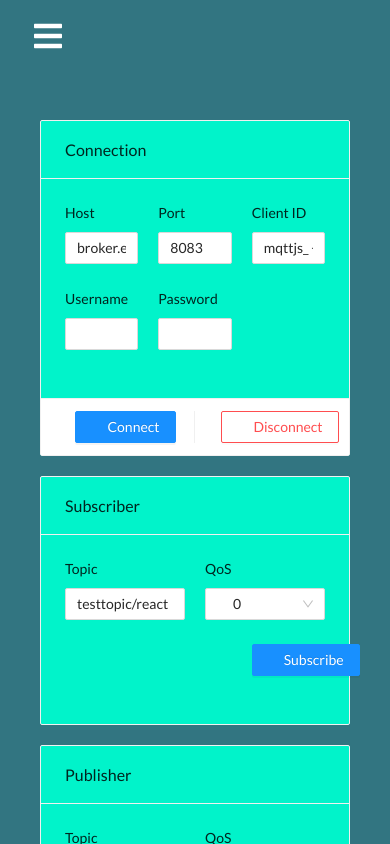
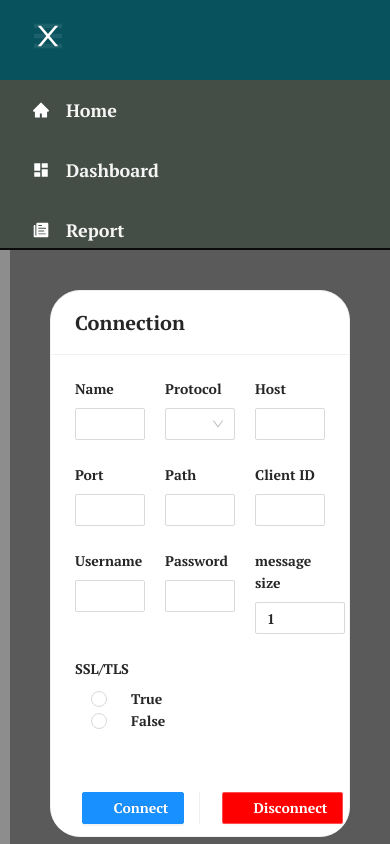
Before and after one commit to rexfordkode/IIoT-Dashboard, a React (Create React App) app in the folder client/: page /dashboard in a window 390 px wide. Shown: the top 844 px of the page. Built offline with nearby package versions, Linux system fonts and the light colour scheme.

Commit message:
UI updates

```diff
--- a/client/src/App.css
+++ b/client/src/App.css
@@ -1,14 +1,15 @@
-@import url('https://fonts.googleapis.com/css2?family=Lato&display=swap');
+@import url('https://fonts.googleapis.com/css2?family=PT+Serif:wght@700&display=swap');
 
 * {
   box-sizing: border-box;
   margin: 0;
   padding: 0;
-  font-family: 'Lato', sans-serif;
+  font-family: 'PT Serif', sans-serif;
 }
 
 .home,
-.reports{
+.reports,
+.products {
   display: flex;
   height: 90vh;
   align-items: center;
--- a/client/src/components/Hook/Connection.js
+++ b/client/src/components/Hook/Connection.js
@@ -1,36 +1,9 @@
-import React from 'react';
-import { Card, Button, Form, Input, Row, Col } from 'antd';
+import React, { useState } from "react";
+import { Select, Radio, Card, Button, Form, Input, Row, Col, InputNumber } from "antd";
 
 const Connection = ({ connect, disconnect, connectBtn }) => {
+  const [messageSize, setMessageSize] = useState(1);
   const [form] = Form.useForm();
-  const record = {
-    host: 'broker.emqx.io',
-    clientId: `mqttjs_ + ${Math.random().toString(16).substr(2, 8)}`,
-    port: 8083,
-  };
-  const onFinish = (values) => {
-    const { host, clientId, port, username, password } = values;
-    const url = `ws://${host}:${port}/mqtt`;
-    const options = {
-      keepalive: 30,
-      protocolId: 'MQTT',
-      protocolVersion: 4,
-      clean: true,
-      reconnectPeriod: 1000,
-      connectTimeout: 30 * 1000,
-      will: {
-        topic: 'WillMsg',
-        payload: 'Connection Closed abnormally..!',
-        qos: 0,
-        retain: false
-      },
-      rejectUnauthorized: false
-    };
-    options.clientId = clientId;
-    options.username = username;
-    options.password = password;
-    connect(url, options);
-  };
 
   const handleConnect = () => {
     form.submit();
@@ -45,65 +18,97 @@ const Connection = ({ connect, disconnect, connectBtn }) => {
       layout="vertical"
       name="basic"
       form={form}
-      initialValues={record}
-      onFinish={onFinish}
     >
       <Row gutter={20}>
         <Col span={8}>
-          <Form.Item
-            label="Host"
-            name="host"
-          >
+          <Form.Item label="Name" name="name">
+            <Input />
+          </Form.Item>
+        </Col>
+
+        <Col span={8}>
+          <Form.Item label="Protocol" name="protocol">
+            <Select id="protocol">
+              <option value="mqtt://">mqtt://</option>
+              <option value="mqtts://">mqtts://</option>
+              <option value="ws://">ws://</option>
+              <option value="ws://">ws://</option>
+            </Select>
+          </Form.Item>
+        </Col>
+        <Col span={8}>
+          <Form.Item label="Host" name="host">
             <Input />
           </Form.Item>
         </Col>
         <Col span={8}>
-          <Form.Item
-            label="Port"
-            name="port"
-          >
+          <Form.Item label="Port" name="port">
+            <Input />
+          </Form.Item>
+        </Col>
+
+        <Col span={8}>
+          <Form.Item label="Path" name="path">
+            <Input />
+          </Form.Item>
+        </Col>
+
+        <Col span={8}>
+          <Form.Item label="Client ID" name="clientId">
             <Input />
           </Form.Item>
         </Col>
         <Col span={8}>
-          <Form.Item
-            label="Client ID"
-            name="clientId"
-          >
+          <Form.Item label="Username" name="username">
             <Input />
           </Form.Item>
         </Col>
         <Col span={8}>
-          <Form.Item
-            label="Username"
-            name="username"
-          >
+          <Form.Item label="Password" name="password">
             <Input />
           </Form.Item>
         </Col>
+        {/* try */}
         <Col span={8}>
-          <Form.Item
-            label="Password"
-            name="password"
-          >
-            <Input />
+          <Form.Item label="message size" name="message_size">
+            <InputNumber
+              min={1}
+              max={1000}
+              defaultValue={messageSize}
+              onChange={(value) => {
+                setMessageSize(value);
+              }}
+            />
           </Form.Item>
         </Col>
+        <Col span={8}>
+          <Form.Item label="SSL/TLS" name="ssl_tls">
+          <Radio.Group >
+        <Radio value="true">True</Radio>
+        <Radio value="false">False</Radio>
+      </Radio.Group>
+       </Form.Item>
+        </Col>
+        {/* try */}
       </Row>
     </Form>
-  )
+  );
 
   return (
     <Card
       title="Connection"
       actions={[
-        <Button type="primary" onClick={handleConnect}>{connectBtn}</Button>,
-        <Button danger onClick={handleDisconnect}>Disconnect</Button>
+        <Button type="primary" onClick={handleConnect}>
+          {connectBtn}
+        </Button>,
+        <Button id="danger-button" danger onClick={handleDisconnect}>
+          Disconnect
+        </Button>,
       ]}
     >
       {ConnectionForm}
     </Card>
   );
-}
+};
 
 export default Connection;
--- a/client/src/components/Hook/Subscriber.js
+++ b/client/src/components/Hook/Subscriber.js
@@ -1,13 +1,13 @@
-import React, { useContext } from "react";
-import { Card, Form, Input, Row, Col, Button, Select } from "antd";
-import { QosOption } from "./index";
+import React, { useContext } from 'react';
+import { Card, Form, Input, Row, Col, Button, Select } from 'antd';
+import { QosOption } from './index'
 
 const Subscriber = ({ sub, unSub, showUnsub }) => {
   const [form] = Form.useForm();
   const qosOptions = useContext(QosOption);
 
   const record = {
-    topic: "testtopic/react",
+    topic: 'testtopic/react',
     qos: 0,
   };
 
@@ -30,38 +30,47 @@ const Subscriber = ({ sub, unSub, showUnsub }) => {
     >
       <Row gutter={20}>
         <Col span={12}>
-          <Form.Item label="Topic" name="topic">
+          <Form.Item
+            label="Topic"
+            name="topic"
+          >
             <Input />
           </Form.Item>
         </Col>
         <Col span={12}>
-          <Form.Item label="QoS" name="qos">
+          <Form.Item
+            label="QoS"
+            name="qos"
+          >
             <Select options={qosOptions} />
           </Form.Item>
         </Col>
-        <Col span={8} offset={16} style={{ textAlign: "right" }}>
+        <Col span={8} offset={16} style={{ textAlign: 'right' }}>
           <Form.Item>
-            {showUnsub ? null : (
+            {  showUnsub ? null :
               <Button type="primary" htmlType="submit">
-                Subscribe
-              </Button>
-            )}
-            {showUnsub ? (
-              <Button
-                type="danger"
-                style={{ marginLeft: "10px" }}
-                onClick={handleUnsub}
-              >
-                Unsubscribe
-              </Button>
-            ) : null}
+              Subscribe
+            </Button>}
+            {
+              showUnsub ?
+                <Button type="danger" style={{ marginLeft: '10px' }} onClick={handleUnsub}>
+                  Unsubscribe
+                </Button>
+                : null
+            }
           </Form.Item>
         </Col>
       </Row>
     </Form>
+  )
+
+  return (
+    <Card
+      title="Subscriber"
+    >
+      {SubForm}
+    </Card>
   );
-
-  return <Card title="Subscriber">{SubForm}</Card>;
-};
+}
 
 export default Subscriber;
--- a/client/src/components/NavBar.css
+++ b/client/src/components/NavBar.css
@@ -13,14 +13,17 @@
 }
 
 .nav-menu {
-  background-color: #20405f;
+  background-color: #01130281;
   width: 250px;
   height: 100vh;
   display: flex;
   justify-content: center;
   position: fixed;
   top: 0;
+  min-width: 200px;
+
   left: -100%;
+
   transition: 850ms;
   z-index: 2;
 }
@@ -71,3 +74,27 @@
 span {
   margin-left: 16px;
 }
+
+@media only screen and (max-width: 800px) {
+  .nav-menu{
+/* position: absolute;
+left: -300px;
+top: 0; */
+background-color: #01130281;
+position: absolute;
+top: 0;
+padding: 0;
+margin: 0;
+width: 100%;
+max-height: 250px;
+border: none;
+z-index: 1;
+border-bottom: 2px solid;
+ }
+
+ .dashboard{
+  position: relative;
+  top: 250px;
+  left: -300px;
+}
+}
--- a/client/src/components/NavBar.js
+++ b/client/src/components/NavBar.js
@@ -8,7 +8,7 @@ import {IconContext} from 'react-icons'
 
 
 function NavBar() {
-    const [sidebar, setSidebar] = useState(false);
+    const [sidebar, setSidebar] = useState(true);
 
     const showSidebar = () => setSidebar(!sidebar);
 
@@ -17,14 +17,14 @@ function NavBar() {
         <IconContext.Provider value={{ color: '#fff' }}>
           <div className='navbar'>
             <Link to='#' className='menu-bars'>
-              <FaIcons.FaBars onClick={showSidebar} />
+              <FaIcons.FaBars onClick={showSidebar}/>
             </Link>
           </div>
           <nav className={sidebar ? 'nav-menu active' : 'nav-menu'}>
-            <ul className='nav-menu-items' onClick={showSidebar}>
+            <ul className='nav-menu-items'>
               <li className='navbar-toggle'>
                 <Link to='#' className='menu-bars'>
-                  <AiIcons.AiOutlineClose />
+                  <AiIcons.AiOutlineClose  onClick={showSidebar}/>
                 </Link>
               </li>
               {SideBarData.map((item, index) => {
--- a/client/src/pages/Dashboard.css
+++ b/client/src/pages/Dashboard.css
@@ -1,7 +1,7 @@
-@import '~antd/dist/antd.css';
+@import "~antd/dist/antd.css";
 
 .dashboard {
-  background-color: rgba(7, 88, 102, 0.822);
+  background-color: #3333338e;
   min-height: 100vh;
   padding: 40px;
   display: flex;
@@ -9,19 +9,74 @@
   align-items: center;
   justify-content: center;
   font-size: calc(10px + 2vmin);
+  /* try */
+  position: absolute;
+  margin-left: 310px;
+}
+
+body {
+  background-color: #3333338e;
+  /* try */
 }
 
 .dashboard .ant-card {
   width: 100%;
   max-width: 850px;
   margin-bottom: 20px;
-  background-color: #00f5ccfb;
+  background-color: white;
+  border-radius: 30px;
+}
+
+.ant-card-actions {
+  /* background-color:rgba(139, 139, 139, 0.575); */
+  border-radius: 30px;
+  border: none;
+}
+
+.ant-card-actions li {
+  border: none;
 }
 
 .ant-form-inline .ant-form-item {
   margin-bottom: 20px;
 }
 
-.ant-list-item-meta-description{
+.ant-list-item-meta-description {
   color: rgba(19, 3, 3, 0.651);
 }
+
+li.ant-list-item {
+  border: none;
+  background-color: white;
+}
+
+.ant-card-head-title {
+  font-size: 20px;
+}
+#danger-button {
+  background-color: rgb(255, 0, 0);
+  color: rgb(255, 255, 255);
+}
+
+#danger-button:hover {
+  background: rgba(221, 4, 4, 0.918);
+  color: white;
+}
+
+/* .ant-select {
+  min-width: 50px;
+  background-color: orange;
+} */
+.ant-select-selection-item {
+  padding-right: 0 !important;
+}
+.ant-input {
+  color: brown;
+  font-family: sans-serif;
+}
+
+@media only screen and(max-width: 800px) {
+  .dashboard {
+    background-color: tomato;
+  }
+}
--- a/client/src/pages/Home.css
+++ b/client/src/pages/Home.css
@@ -1,17 +1,22 @@
-.home{
+.home {
     display: flex;
     justify-content: center;
     flex-direction: row;
     text-align: center;
     flex-wrap: wrap;
-}
-h1{
+    /* try */
+    position: absolute;
+    margin-left: 270px;
+    padding: 40px;
+    margin-bottom: 110px;
+  }
+  h1 {
     position: relative;
     font-size: 60px;
     margin-bottom: 30px;
-}
-p{
+  }
+  p {
     position: relative;
     font-size: 40px;
     top: 0px;
-}
+  }
```
